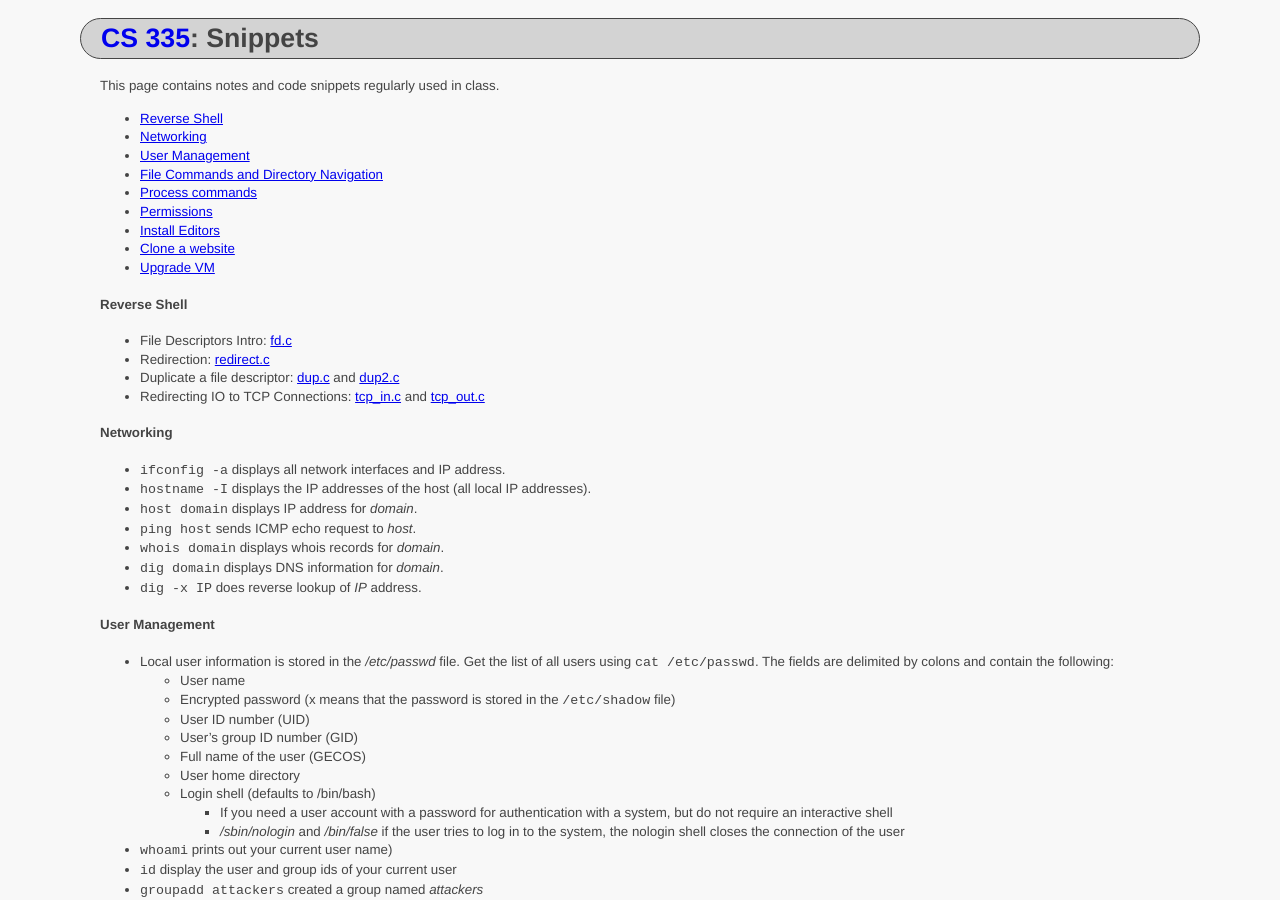
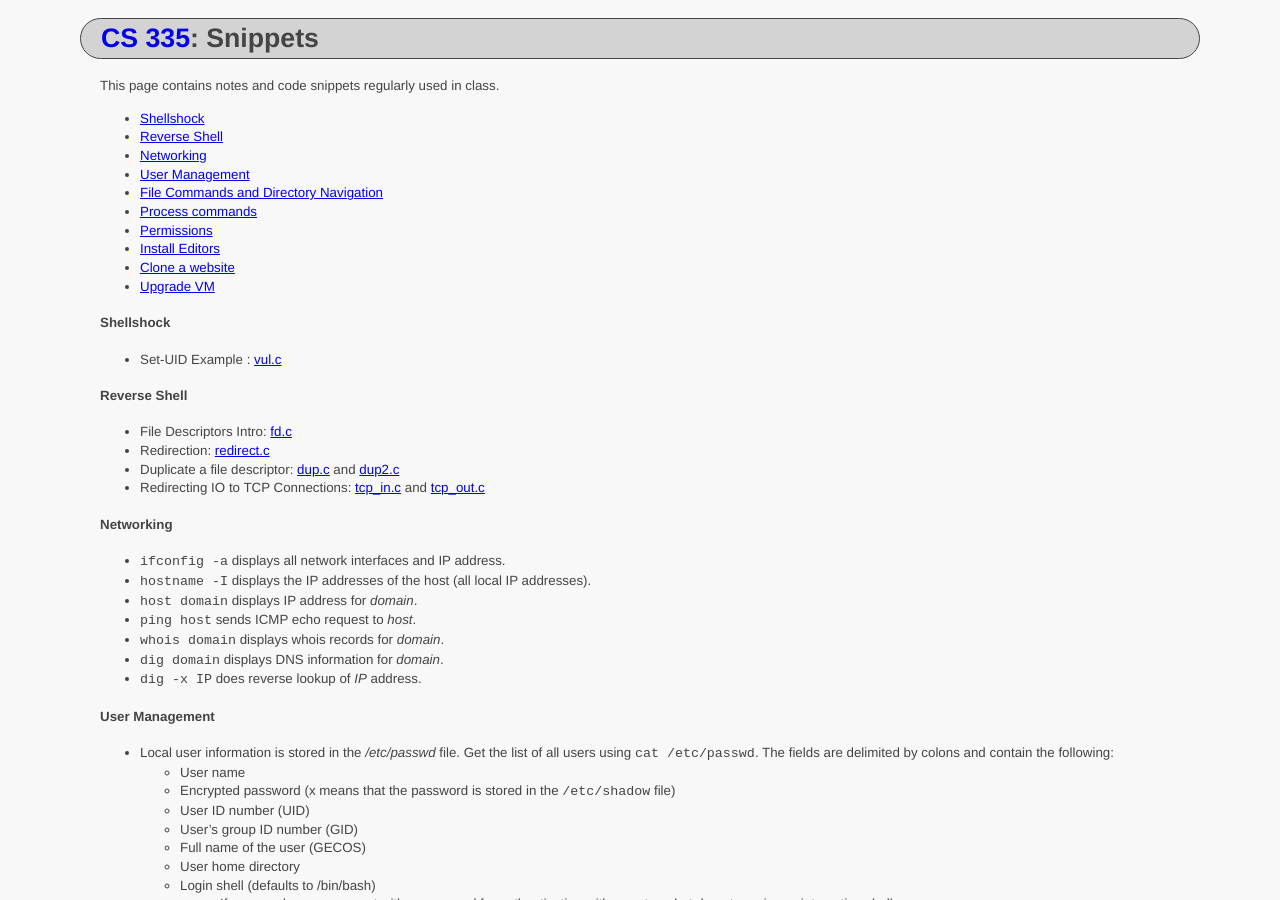
Before and after one commit to ycpcs/cs335-spring2023, a Jekyll site: the page built from notes/index.md, in a window 1280 px wide and 900 px high. Built offline with Jekyll 4.4.1, drawn with Linux system fonts in a browser that asks for light colours.

Commit message:
add vuln

```diff
--- a/notes/index.md
+++ b/notes/index.md
@@ -6,6 +6,7 @@ title: Snippets
 
 This page contains notes and code snippets regularly used in class.
 
+- [Shellshock](#shellshock)
 - [Reverse Shell](#reverse-shell)
 - [Networking](#networking)
 - [User Management](#user-management)
@@ -15,6 +16,9 @@ This page contains notes and code snippets regularly used in class.
 - [Install Editors](#install-editors)
 - [Clone a website](#clone-a-website)
 - [Upgrade VM](#upgrade-vm)
+
+#### Shellshock
+- Set-UID Example : <a href=".\shellshock\vul.c" target="_blank">vul.c</a>
 
 #### Reverse Shell
 - File Descriptors Intro: <a href=".\reverse-shell\fd.c" target="_blank">fd.c</a>
```
Also changed, not shown: 1 other file.
